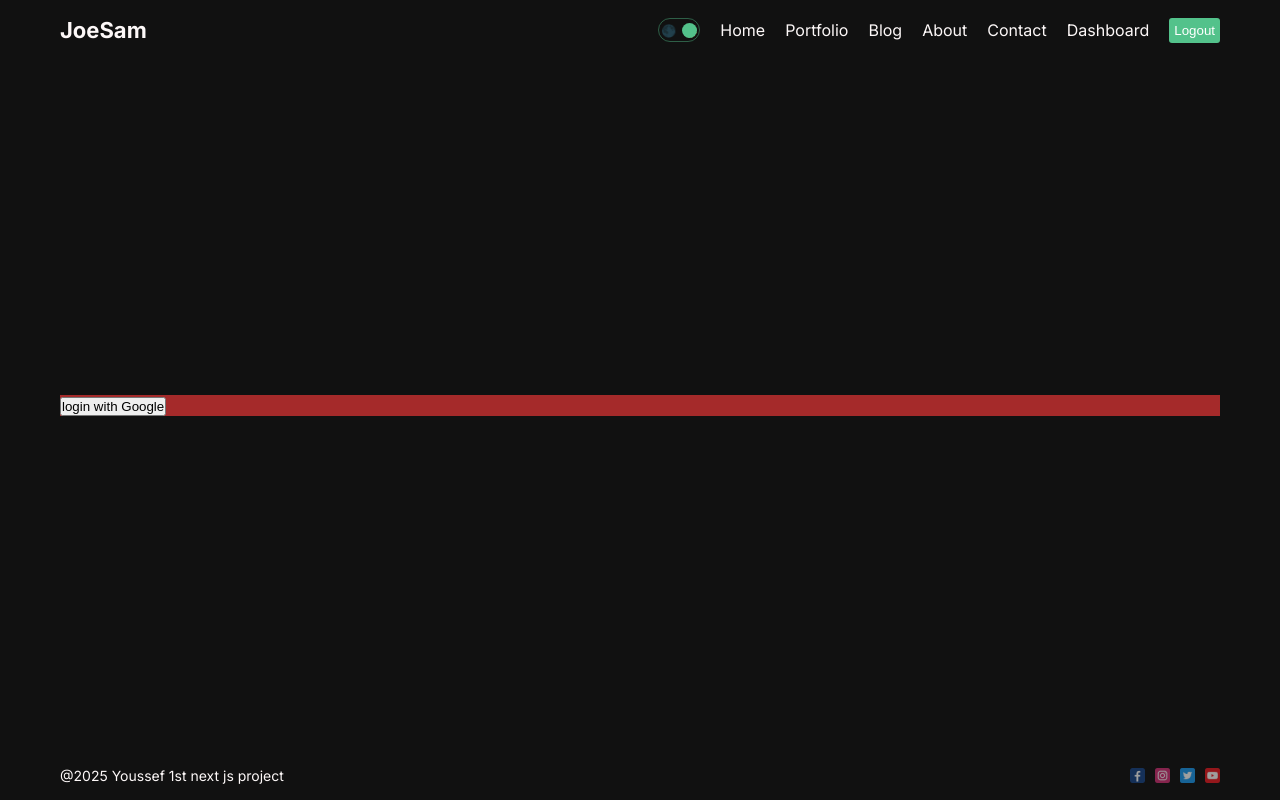
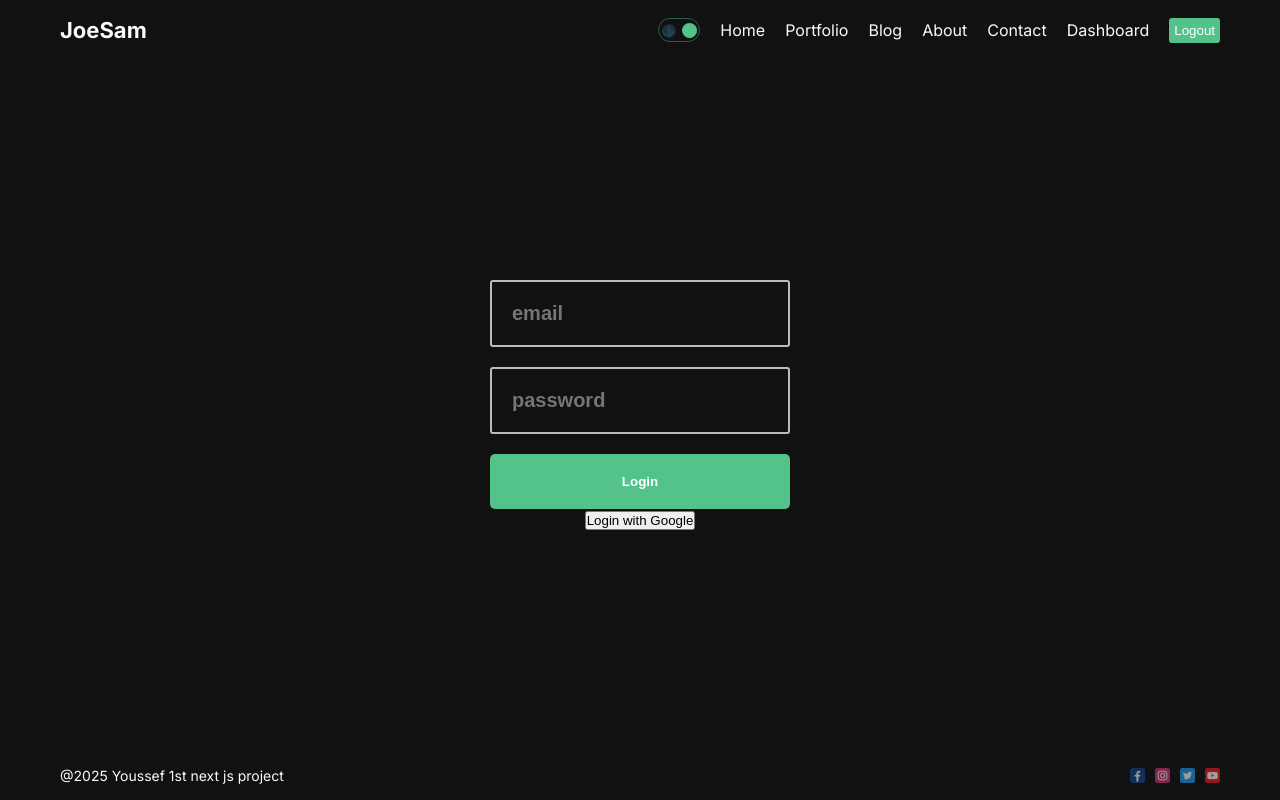
Before and after one commit to DrYoussefTemraz/My-NextJs-project, a Next.js app: page /dashboard/login in a window 1280 px wide. Built offline with nearby package versions, Linux system fonts and the light colour scheme.

Commit message:
sign in using credentials and prevent mongoose overwriting

```diff
--- a/src/app/dashboard/(auth)/login/page.jsx
+++ b/src/app/dashboard/(auth)/login/page.jsx
@@ -4,9 +4,51 @@ import styles from './page.module.css'
 import { signIn } from 'next-auth/react'
 
 const Login = () => {
+    const handleSubmit = async (e) => {
+        e.preventDefault();
+        const email = e.target[0].value;
+        const password = e.target[1].value;
+
+        const result = await signIn("credentials", {
+            redirect: false,  // Prevents automatic navigation
+            email,
+            password,
+        });
+
+        if (result?.error) {
+            console.error("Login error:", result.error);
+        } else {
+            console.log("Login successful:", result);
+        }
+    };
+
     return (
         <div className={styles.container}>
-            <button onClick={()=>{signIn("google")}}>login with Google</button>
+            <form className={styles.form} onSubmit={handleSubmit}>
+
+                <input
+                    type='email'
+                    placeholder='email '
+                    className={styles.input}
+                    required />
+                <input
+                    type='password'
+                    placeholder='password '
+                    className={styles.input}
+                    required />
+                <button
+                    className={styles.button}>
+                    Login
+                </button>
+
+            </form>
+            {/* <button onClick={()=>{signIn("google", { redirect: false })}}>login with Google</button> */}
+            <button onClick={async () => {
+                const result = await signIn("google", { redirect: false });
+                if (result?.error) {
+                    console.error("Google login error:", result.error);
+                }
+            }}>Login with Google</button>
         </div>
     )
 }
--- a/src/app/dashboard/(auth)/login/page.module.css
+++ b/src/app/dashboard/(auth)/login/page.module.css
@@ -1,3 +1,33 @@
 .container{
-    background-color: brown;
-}
+    display: flex;
+    flex-direction: column;
+    gap: 2px;
+    justify-content: center;
+    align-items: center;
+ }
+ .form{
+     width: 300px;
+     display: flex;
+     flex-direction: column;
+     gap: 20px;
+ }
+ .input{
+     padding: 20px;
+     border:2px solid #bbb;
+     border-radius: 3px;
+     background-color: transparent;
+     font-size: 20px;
+     font-weight: bold;
+     color: #bbb;
+
+ }
+ .button{
+     width: 300px;
+     padding: 20px;
+     cursor: pointer;
+     background-color: #53c28b;
+     border: none;
+     border-radius: 5px;
+     font-weight: bold;
+     color: white;
+ }
```
Also changed, not shown: src/app/api/auth/[...nextauth]/route.js (+41 -0 lines), src/modules/User.js (+10 -6 lines).
